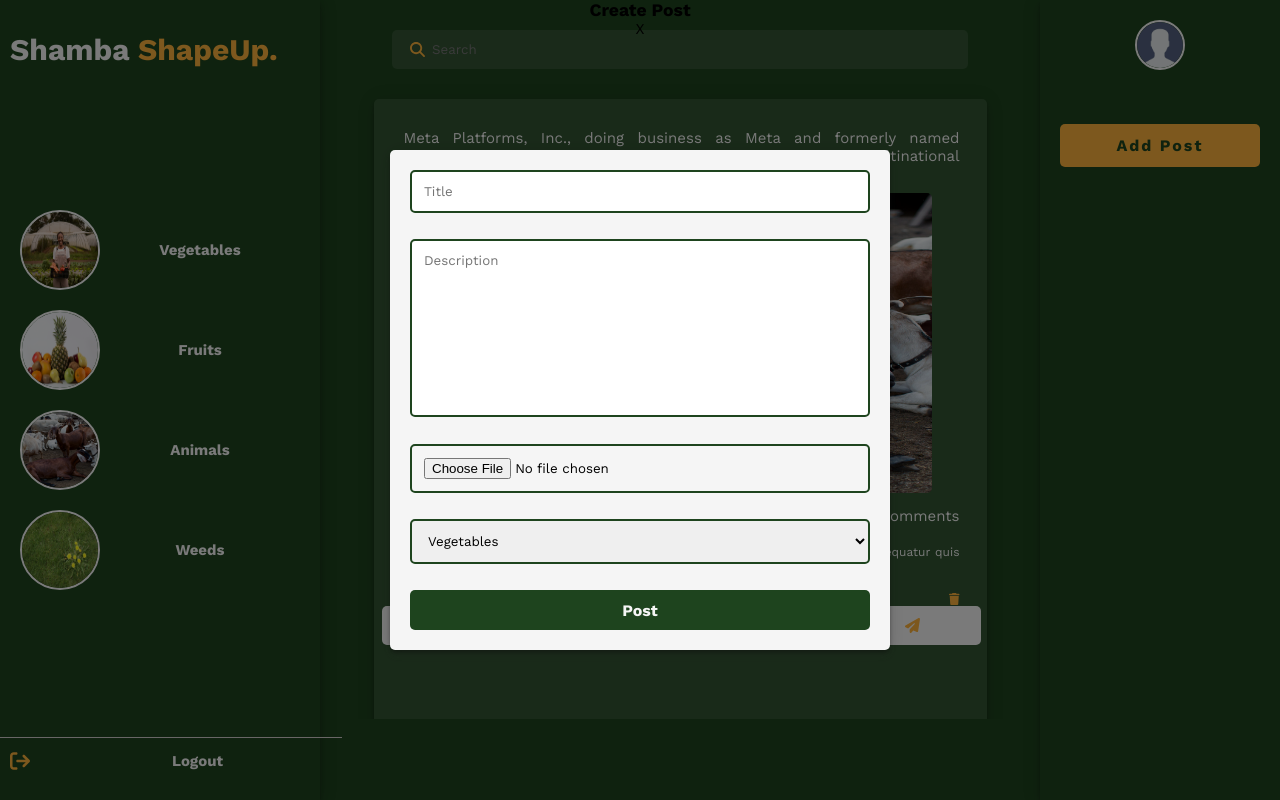
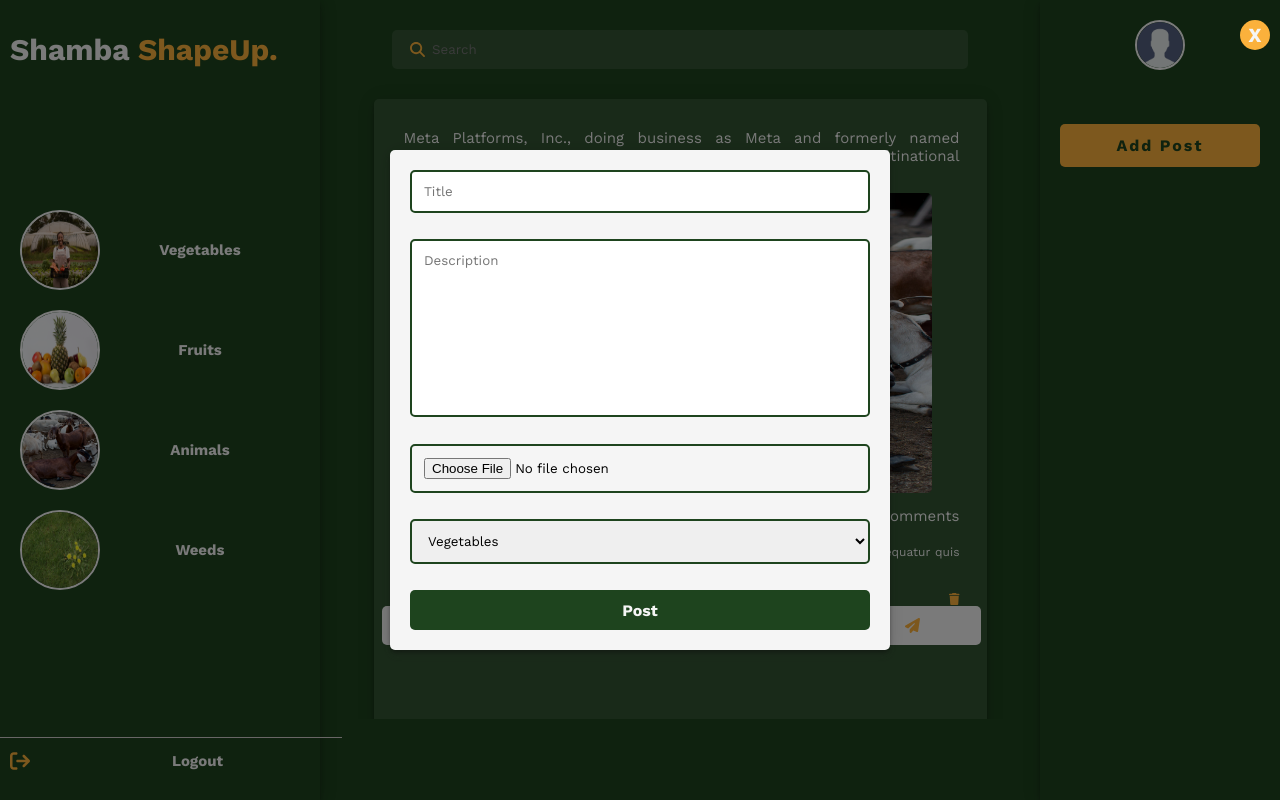
Before and after one commit to Murage-Ivy/downwork, a React (Create React App) app: page /postpage in a window 1280 px wide. Built offline with nearby package versions, Linux system fonts and the light colour scheme.

Commit message:
Style post form overlay

```diff
--- a/src/components/PostForm.tsx
+++ b/src/components/PostForm.tsx
@@ -2,7 +2,6 @@ const PostForm: React.FC = () => {
     return (
         <div id="__overlay">
             <div id="post-form-header">
-                <h3>Create Post</h3>
                 <span id="close-btn">X</span>
 
             </div>
--- a/src/index.css
+++ b/src/index.css
@@ -739,7 +739,7 @@ a {
   resize: none;
 }
 
-#post-form > button{
+#post-form > button {
   padding: 5px;
   border: none;
   border-radius: 5px;
@@ -752,5 +752,29 @@ a {
   width: 100%;
   height: 40px;
 }
+#post-form-header {
+  display: flex;
+  justify-content: end;
+  width: 100%;
+  align-items: center;
+  color: var(--secondary-color);
+  margin: 0 auto;
+  padding-top: 20px;
+  padding-right: 10px;
+}
+
+#post-form-header > span {
+  font-size: 20px;
+  display: block;
+  font-weight: bold;
+  justify-self: flex-end;
+  text-align: center;
+  border-radius: 50%;
+  width: 30px;
+  height: 30px;
+  line-height: 30px;
+  cursor: pointer;
+  background-color: var(--tertiary-color);
+}
 
 /* end of post form styles */
```
